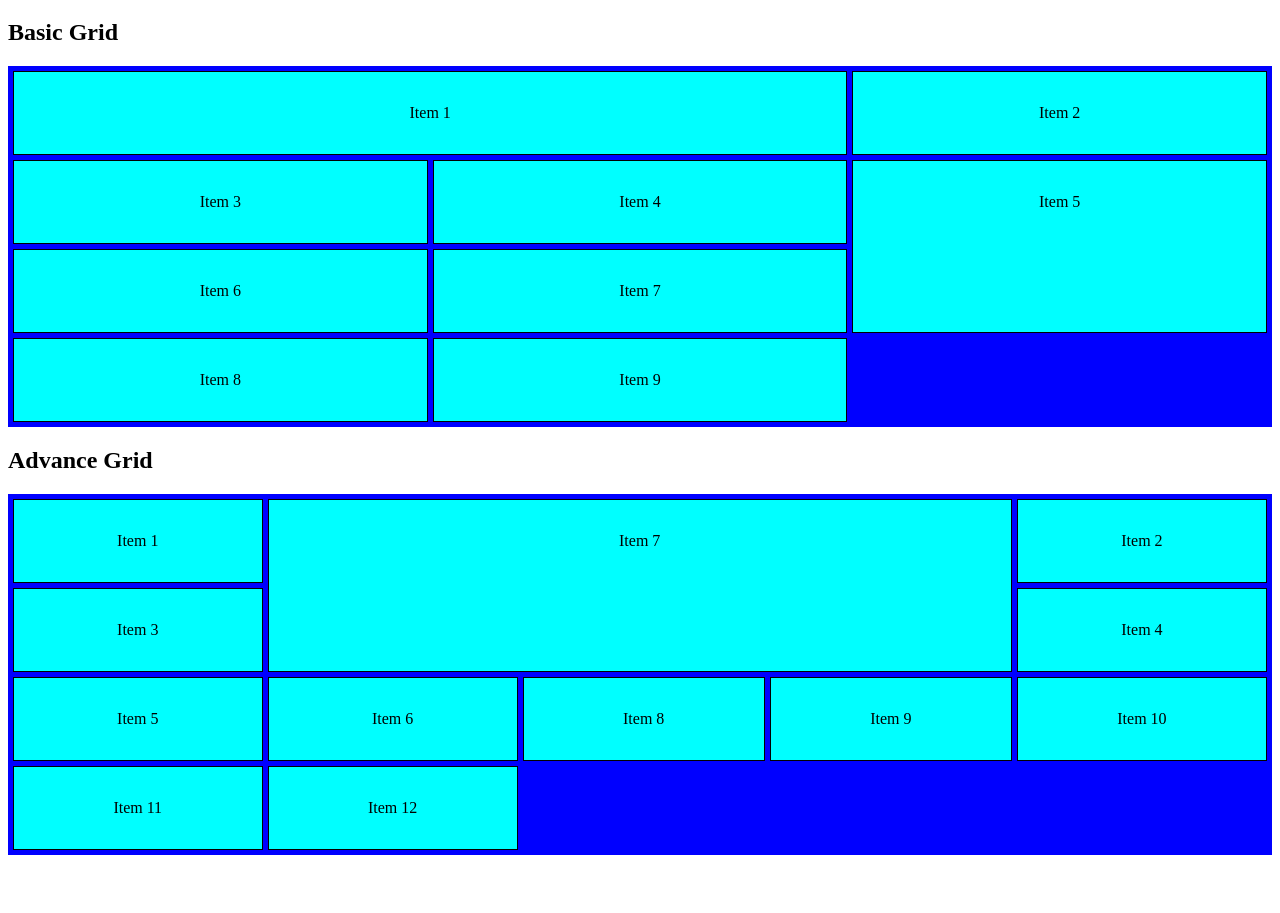
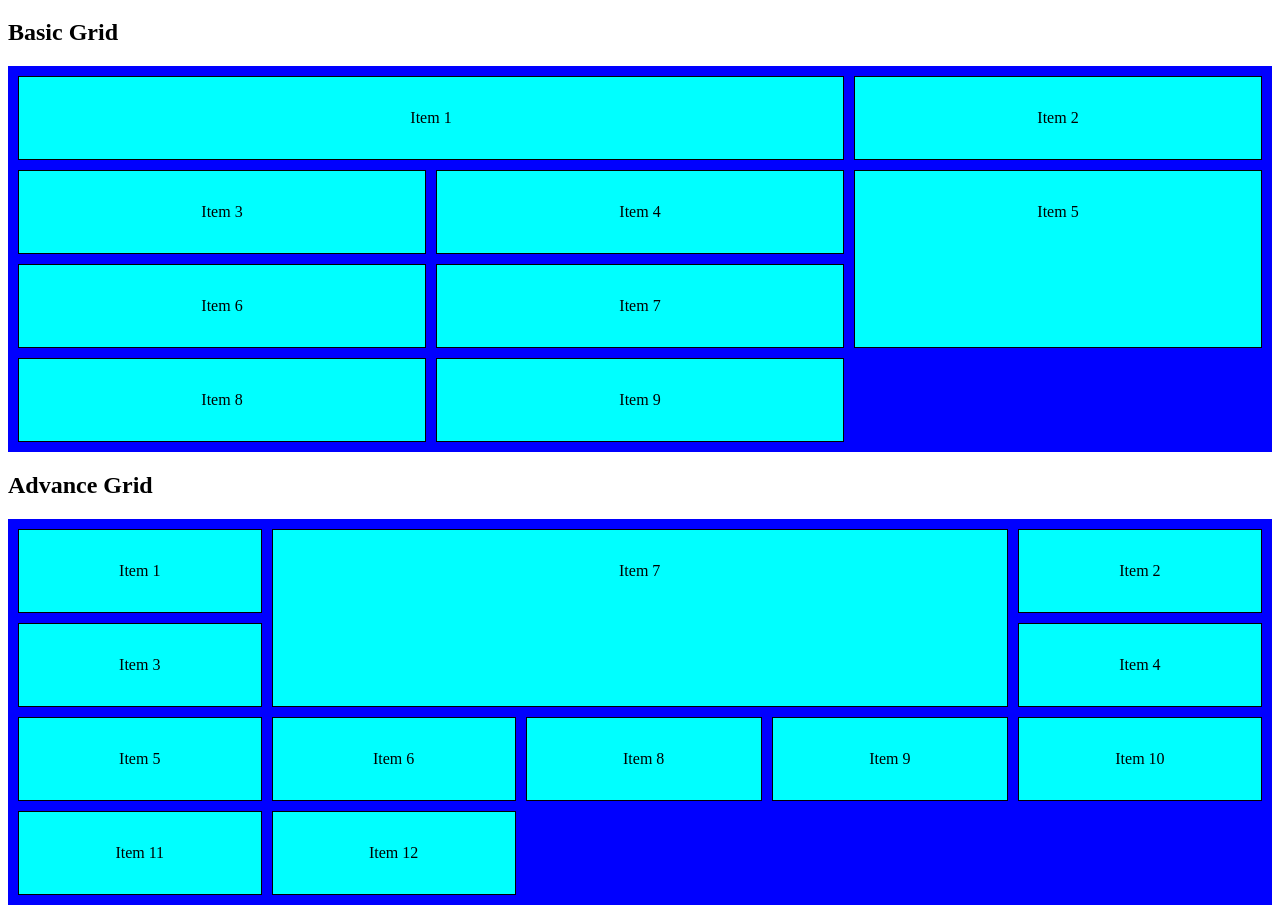
Before and after one commit to NSA16/kodego, a plain HTML site: page exercise_5.html in a window 1280 px wide. Shown: the part 61-974 px from the top of the page. Before the commit the page ends 924 px from the top, so only its background shows below. Drawn offline with Linux system fonts and the light colour scheme.

Commit message:
last change in branch/5

```diff
--- a/css/style.css
+++ b/css/style.css
@@ -2,16 +2,12 @@
     display: grid;
     grid-template-columns: auto auto auto;
     background-color: blue;
-    gap: 5px;
-    padding: 5px;
+    gap: 10px;
+    padding: 10px;
 }
 
 .advance-grid {
-    display: grid;
     grid-template-columns: auto auto auto auto auto;
-    background-color: blue;
-    gap: 5px;
-    padding: 5px;
 }
 
 .basic-grid>div, .advance-grid>div {
```
